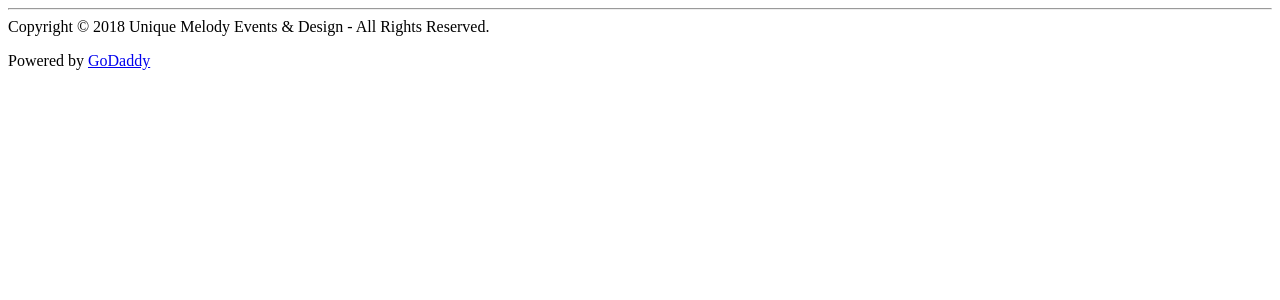
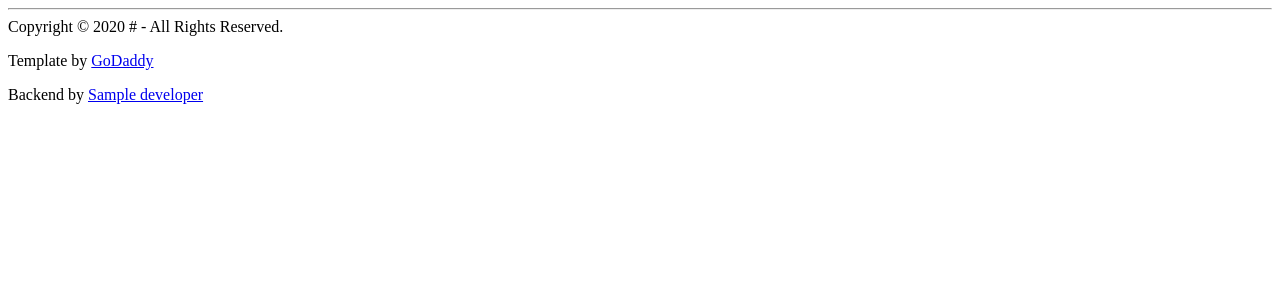
Before and after one commit to isaka-james/yepc, a Python web app: template api/templates/commons/footer1.html in a window 1280 px wide. Shown: the top 300 px of the page. Run offline with Jinja, Linux system fonts and the light colour scheme; the template is opened without the code that fills it: most values are stand-ins (such as "Sample title", 1, 10 or a date in 2020).

Commit message:
first hand complete

```diff
--- a/api/templates/commons/footer1.html
+++ b/api/templates/commons/footer1.html
@@ -12,11 +12,13 @@
                         <div data-ux="Grid" class="x-el x-el-div c1-1 c1-2 c1-19 c1-8m c1-8n c1-1l c1-2x c1-41 c1-2y c1-40 c1-1b c1-2d c1-b c1-c c1-d c1-e c1-f c1-g">
                             <div data-ux="GridCell" class="x-el x-el-div c1-1 c1-2 c1-8m c1-am c1-8v c1-8w c1-z c1-2r c1-2s c1-2t c1-2u c1-b c1-c c1-d c1-an c1-ao c1-e c1-f c1-g">
                                 <div data-ux="FooterDetails" data-aid="FOOTER_COPYRIGHT_RENDERED" data-typography="DetailsGamma" class="x-el c1-ap c1-4f c1-1s c1-1t c1-3n c1-2x c1-2y c1-b c1-aq c1-ar c1-3r c1-as c1-at c1-au c1-av c1-aw x-rt">
-                                    <p style="margin:0"><span>Copyright © 2018 Unique Melody Events & Design - All Rights Reserved. </span></p>
+                                    <p style="margin:0"><span>Copyright © {{year}} {{website_full}} - All Rights Reserved. </span></p>
                                 </div>
                             </div>
                             <div data-ux="GridCell" class="x-el x-el-div c1-1 c1-2 c1-8m c1-am c1-8v c1-8w c1-z c1-2r c1-2s c1-2t c1-2u c1-b c1-c c1-d c1-an c1-ao c1-e c1-f c1-g">
-                                <p data-ux="FooterDetails" data-aid="FOOTER_POWERED_BY_RENDERED" data-typography="DetailsGamma" class="x-el x-el-p c1-ap c1-4f c1-1s c1-1t c1-3n c1-ax c1-2y c1-b c1-aq c1-ar c1-3r c1-as c1-ay c1-az c1-au c1-av c1-aw"><span>Powered by <a rel="nofollow noopener" role="link" aria-haspopup="true" data-ux="Link" target="_blank" data-aid="FOOTER_POWERED_BY_RENDERED_LINK" href="https://www.godaddy.com/websites/website-builder?isc=pwugc&utm_source=wsb&utm_medium=applications&utm_campaign=en-us_corp_applications_base" data-typography="LinkAlpha" class="x-el x-el-a c1-1p c1-1q c1-1r c1-1s c1-1t c1-2l c1-1u c1-ax c1-b c1-22 c1-ar c1-23 c1-24 c1-6e c1-as c1-ay c1-az c1-au c1-av c1-aw" data-tccl="ux2.FOOTER.footer2.Layout.Default.Link.Default.32577.click,click">GoDaddy</a></span></p>
+                                <p data-ux="FooterDetails" data-aid="FOOTER_POWERED_BY_RENDERED" data-typography="DetailsGamma" class="x-el x-el-p c1-ap c1-4f c1-1s c1-1t c1-3n c1-ax c1-2y c1-b c1-aq c1-ar c1-3r c1-as c1-ay c1-az c1-au c1-av c1-aw"><span>Template by <a rel="nofollow noopener" role="link" aria-haspopup="true" data-ux="Link" target="_blank" data-aid="FOOTER_POWERED_BY_RENDERED_LINK" href="https://www.godaddy.com/" data-typography="LinkAlpha" class="x-el x-el-a c1-1p c1-1q c1-1r c1-1s c1-1t c1-2l c1-1u c1-ax c1-b c1-22 c1-ar c1-23 c1-24 c1-6e c1-as c1-ay c1-az c1-au c1-av c1-aw" data-tccl="ux2.FOOTER.footer2.Layout.Default.Link.Default.32577.click,click">GoDaddy</a></span></p>
+                                <p data-ux="FooterDetails" data-aid="FOOTER_POWERED_BY_RENDERED" data-typography="DetailsGamma" class="x-el x-el-p c1-ap c1-4f c1-1s c1-1t c1-3n c1-ax c1-2y c1-b c1-aq c1-ar c1-3r c1-as c1-ay c1-az c1-au c1-av c1-aw"><span>Backend by <a rel="nofollow noopener" role="link" aria-haspopup="true" data-ux="Link" target="_blank" data-aid="FOOTER_POWERED_BY_RENDERED_LINK" href="https://wa.me/255673182989" data-typography="LinkAlpha" class="x-el x-el-a c1-1p c1-1q c1-1r c1-1s c1-1t c1-2l c1-1u c1-ax c1-b c1-22 c1-ar c1-23 c1-24 c1-6e c1-as c1-ay c1-az c1-au c1-av c1-aw" data-tccl="ux2.FOOTER.footer2.Layout.Default.Link.Default.32577.click,click">{{developer}}</a></span></p>
+
                             </div>
                         </div>
                     </div>
```
